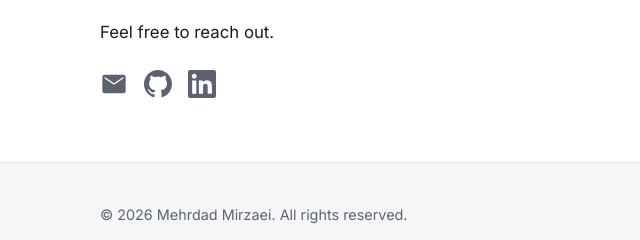
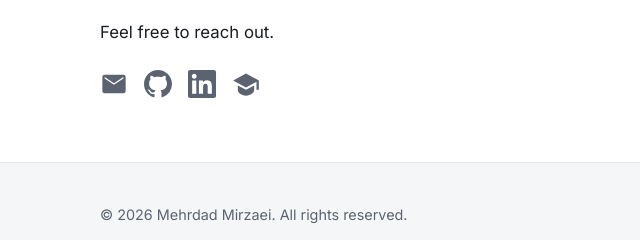
Before and after one commit to mehrgod/mehrgod.github.io, a plain HTML site: page index.html in a window 1280 px wide. Shown: the part 4385-4625 px from the top of the page, 0-640 px from the left. Drawn offline with Linux system fonts and the light colour scheme.

Commit message:
add google scholar link

```diff
--- a/index.html
+++ b/index.html
@@ -449,6 +449,20 @@
                   />
                 </svg>
               </a>
+              <a
+                class="icon-link"
+                href="https://scholar.google.com/citations?user=txiXmIwAAAAJ&amp;hl=en"
+                target="_blank"
+                rel="noopener noreferrer"
+                aria-label="Google Scholar"
+              >
+                <svg class="icon" viewBox="0 0 24 24" aria-hidden="true" focusable="false">
+                  <path
+                    fill="currentColor"
+                    d="M12 3L1 9l11 6 9-4.91V17h2V9L12 3zm0 14L5 13.18V17c0 2.76 3.13 5 7 5s7-2.24 7-5v-3.82L12 17z"
+                  />
+                </svg>
+              </a>
             </nav>
           </div>
         </div>
```
